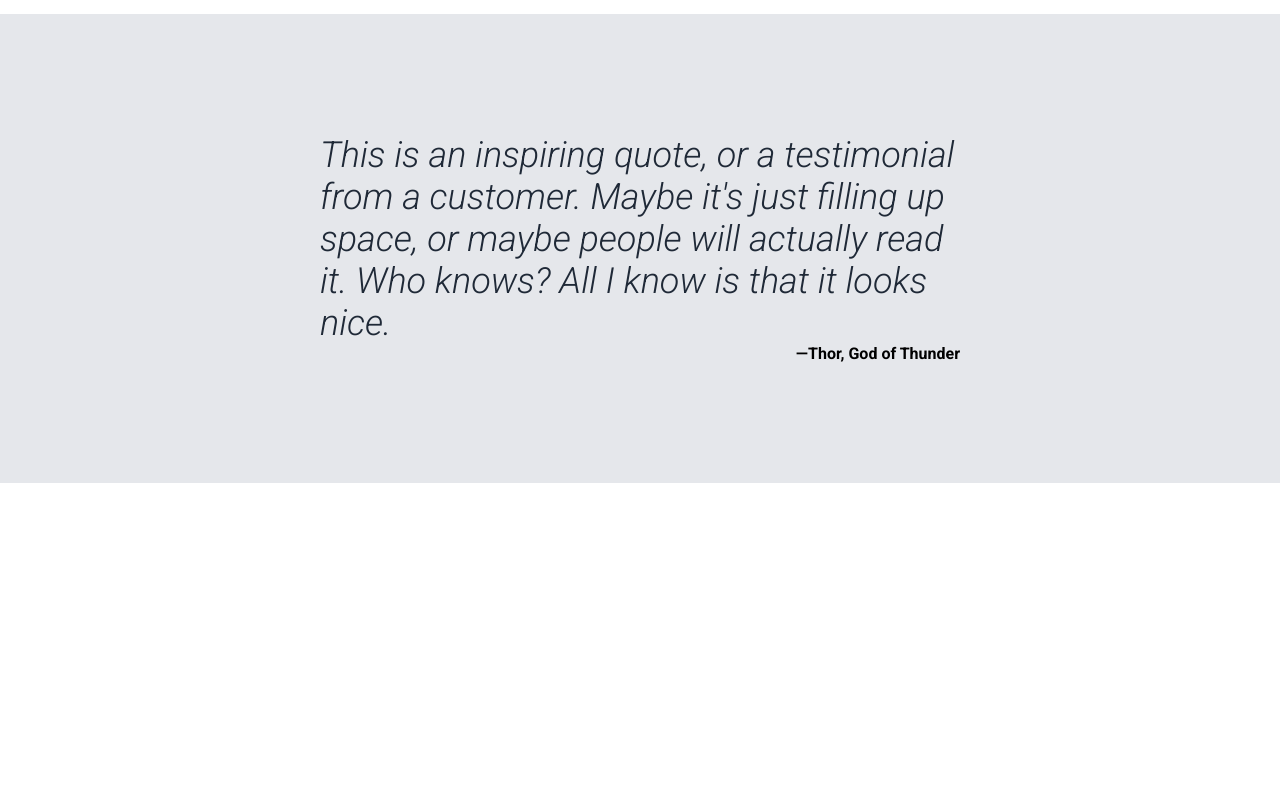
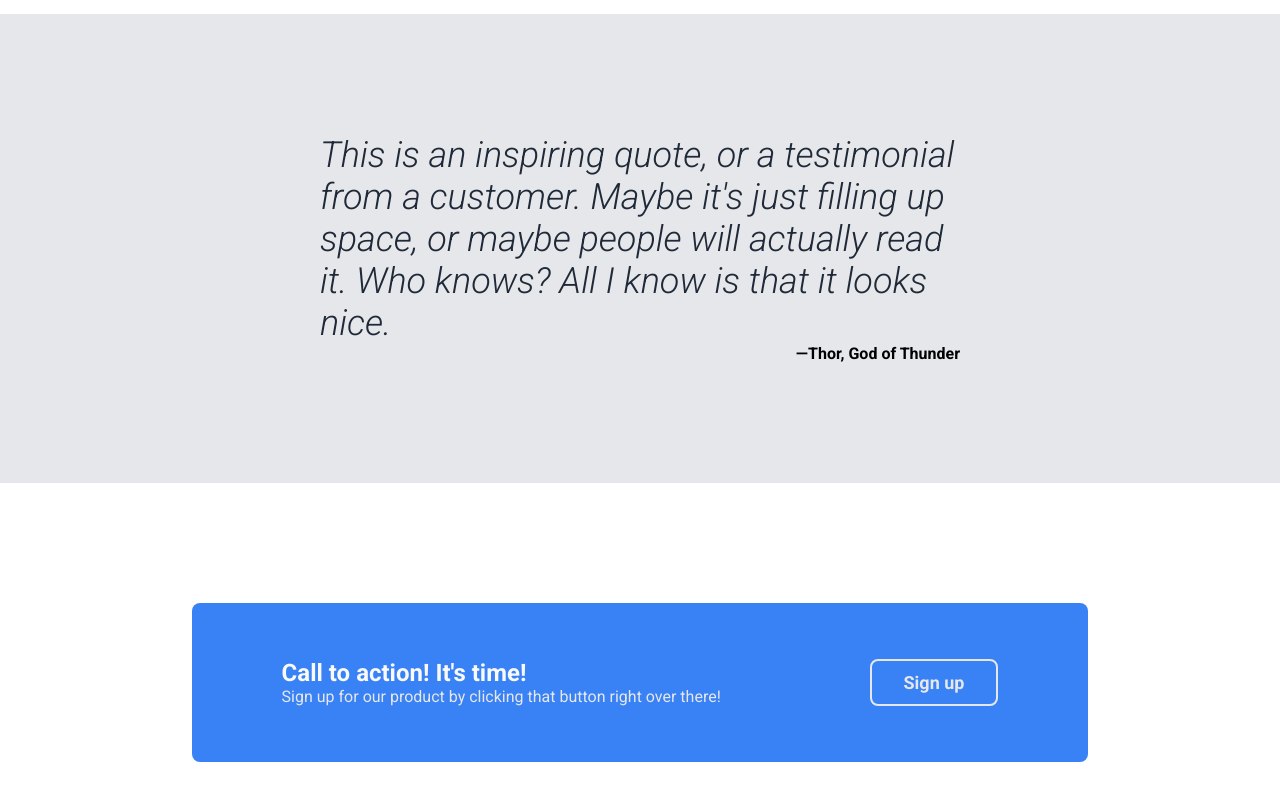
Before and after one commit to cintiagaller/odin-landing-page, a plain HTML site: page index.html in a window 1280 px wide. Shown: the part 1062-1862 px from the top of the page. Before the commit the page ends 1545 px from the top, so only its background shows below. Drawn offline with Linux system fonts and the light colour scheme.

Commit message:
Add call to action

```diff
--- a/index.html
+++ b/index.html
@@ -74,6 +74,16 @@
                 &mdash;Thor, God of Thunder
             </figcaption>
         </section>
+
+        <section>
+            <div class="call-to-action">
+                <div class="call-to-action-text">
+                    <h2>Call to action! It's time!</h2>
+                    <p>Sign up for our product by clicking that button right over there!</p>
+                </div>
+                <button class="btn-secondary">Sign up</button>
+            </div>
+        </section>
     </main>
 </body>
 </html>
--- a/styles.css
+++ b/styles.css
@@ -140,3 +140,30 @@ header {
     text-align: end;
     font-weight: 700;
 }
+
+.call-to-action {
+    display: flex;
+    justify-content: space-between;
+    background-color: #3882f6;
+    margin: 15vh 15%;
+    padding: 7vh 7vw;
+    border-radius: 8px;
+}
+
+.call-to-action-text h2 {
+    color: #f9faf8;
+}
+
+.call-to-action-text p {
+    color: #e5e7eb;
+}
+
+.call-to-action button {
+    padding: 8px 32px;
+    border-radius: 8px;
+    font-size: 18px;
+    font-weight: 700;
+    background-color: #3882f6;
+    color: #e5e7eb;
+    border: #e5e7eb 2px solid;
+}
```
